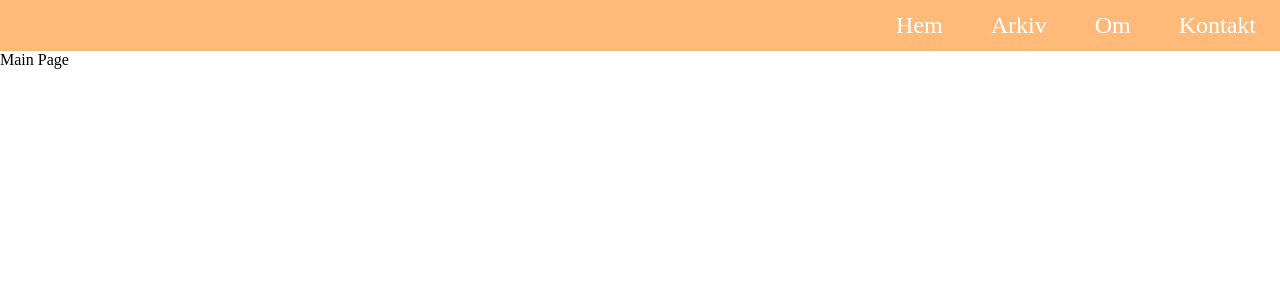
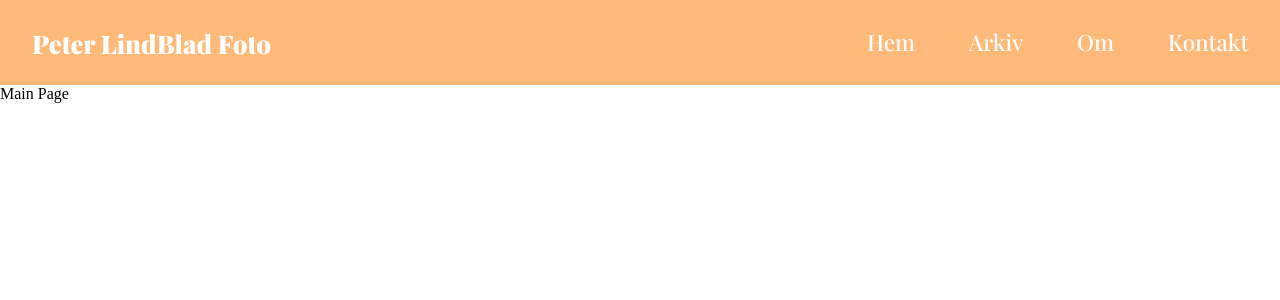
Before and after one commit to peterLindblad/portfolio.github.io, a React (Create React App) app: page / in a window 1280 px wide. Shown: the top 300 px of the page. Built offline with nearby package versions, Linux system fonts and the light colour scheme.

Commit message:
Logo text
lagt in logo-text, som också länkar till hem-sidan

```diff
--- a/public/index.html
+++ b/public/index.html
@@ -10,6 +10,11 @@
       content="Web site created using create-react-app"
     />
     <link rel="apple-touch-icon" href="%PUBLIC_URL%/logo192.png" />
+
+    <!-- fonts -->
+    <link rel="preconnect" href="https://fonts.googleapis.com">
+    <link rel="preconnect" href="https://fonts.gstatic.com" crossorigin>
+    <link href="https://fonts.googleapis.com/css2?family=Playfair+Display:wght@500;900&display=swap" rel="stylesheet">
     <!--
       manifest.json provides metadata used when your web app is installed on a
       user's mobile device or desktop. See https://developers.google.com/web/fundamentals/web-app-manifest/
--- /dev/null
+++ b/src/components/nav/Logo.jsx
@@ -0,0 +1,27 @@
+import { Link } from "react-router-dom";
+
+const logoStyle = {
+    background: "#FFBA7A",
+    flex: "1",
+    marginLeft: "2m",
+  };
+
+  const logoStyleText = {
+    fontFamily: "Playfair Display",
+    fontSize: "1.6em",
+    fontWeight: "900",
+    color: "white",
+  };
+
+  export default function Logo() {
+    return (
+    <div style={logoStyle}>
+    <Link to="/">
+      <p style={logoStyleText}>
+          Peter LindBlad Foto
+      </p>
+    </Link>
+    </div>
+
+    );
+  }
--- a/src/components/nav/NavBar.jsx
+++ b/src/components/nav/NavBar.jsx
@@ -1,14 +1,19 @@
 import NavButton from "./NavButton";
+import Logo from "./Logo"
 
 const navStyle = {
   background: "#FFBA7A",
   display: "flex",
   justifyContent: "end",
+  padding: "0em 0.3em 0em 2em",
+  fontFamily: "Playfair Display",
 };
+
 
 export default function NavBar() {
   return (
     <nav style={navStyle}>
+      <Logo />
       <NavButton text="Hem" path="/" />
       <NavButton text="Arkiv" path="/archive" />
       <NavButton text="Om" path="about" />
--- a/src/components/nav/NavButton.jsx
+++ b/src/components/nav/NavButton.jsx
@@ -6,9 +6,9 @@ export default function NavButton({ text, path = "/" }) {
   const style = {
     background: hover ? "#dfaa6a" : "transparent",
     border: "none",
-    padding: ".5em 1em",
+    padding: "1.2em",
     color: "white",
-    fontSize: "1.5em",
+    fontSize: "1.4em",
   };
 
   return (
```
Also changed, not shown: 2 other files (tests, documents, lock files or other folders).
